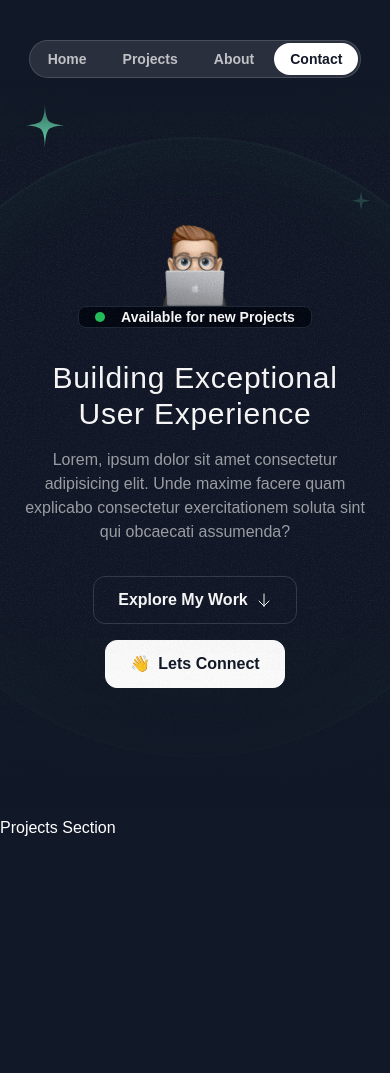
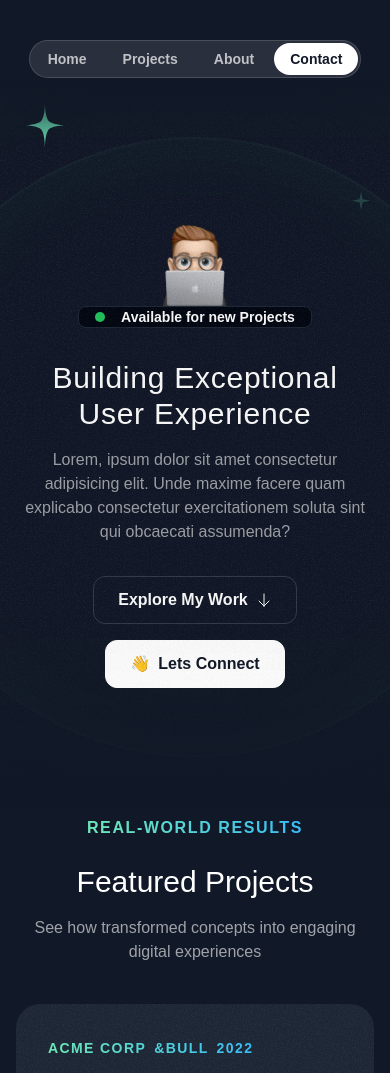
Before and after one commit to msifatsadiq/sifat-s-portfolio, a Next.js app: page / in a window 390 px wide. Shown: the top 1073 px of the page. Built offline with nearby package versions, Linux system fonts and the light colour scheme; a web font is replaced by a local one.

Commit message:
adding featured prject section

```diff
--- a/src/app/globals.css
+++ b/src/app/globals.css
@@ -12,3 +12,9 @@
     @apply absolute inset-0  border-2 top-1/2 left-1/2 -translate-x-1/2  -translate-y-1/2 rounded-full border-emerald-300/5 shadow-[0_0_80px_inset] shadow-emerald-300/5;
   }
 }
+
+@layer utilities {
+  .container {
+    @apply lg:max-w-5xl;
+  }
+}
--- a/src/sections/Projects.tsx
+++ b/src/sections/Projects.tsx
@@ -1,6 +1,10 @@
+import ArrowUpRightIcon from "@/assets/icons/arrow-up-right.svg";
+import CheckCircleItem from "@/assets/icons/check-circle.svg";
+import aiStartupLandingPage from "@/assets/images/ai-startup-landing-page.png";
 import darkSaasLandingPage from "@/assets/images/dark-saas-landing-page.png";
+import GrainImage from "@/assets/images/grain.jpg";
 import lightSaasLandingPage from "@/assets/images/light-saas-landing-page.png";
-import aiStartupLandingPage from "@/assets/images/ai-startup-landing-page.png";
+import Image from "next/image";
 
 const portfolioProjects = [
   {
@@ -42,5 +46,82 @@
 ];
 
 export const ProjectsSection = () => {
-  return <div>Projects Section</div>;
+  return (
+    <section className="pb-16 lg:py-24">
+      <div className="container">
+        <div className="flex justify-center">
+          <p
+            className="uppercase font-semibold tracking-widest bg-gradient-to-r
+           from-emerald-300 to-sky-400 text-center bg-clip-text text-transparent"
+          >
+            Real-World Results
+          </p>
+        </div>
+        <h2 className="font-serif text-3xl md:text-5xl text-center mt-6">
+          Featured Projects
+        </h2>
+        <p className="text-center md:text-lg lg:text-xl  text-white/60 mt-4 max-w-md mx-auto">
+          See how transformed concepts into engaging digital experiences
+        </p>
+      </div>
+      <div className="flex flex-col md:mt-20 mt-10 gap-20 px-4 ">
+        {portfolioProjects.map((project) => (
+          <div
+            className="bg-gray-800 rounded-3xl  p-8 relative overflow-hidden z-0
+            after:z-10 after:content-[''] after:absolute after:inset-0 after:outline-2
+            after:outline after:outline-offset-2 after:rounded-3xl after:outline-white/20
+            px-8 pt-8 md:pt-12 md:px-10 after:pointer-events-none lg:pt-16 lg:px-20"
+            key={project.title}
+          >
+            <div
+              className="absolute inset-0 -z-10 opacity-5  "
+              style={{
+                backgroundImage: `url(${GrainImage.src})`,
+              }}
+            ></div>
+            <div className="lg:grid lg:grid-cols-2 gap-16">
+              <div className="lg:pb-16">
+                <div
+                  className=" bg-gradient-to-r from-emerald-300 to-sky-400 inline-flex font-bold gap-2 uppercase
+                tracking-widest text-sm text-transparent bg-clip-text "
+                >
+                  <span>{project.company}</span>
+                  <span>&bull</span>
+                  <span>{project.year}</span>
+                </div>
+                <h3 className="font-serif text-2xl mt-2 md:mt-5 md:text-4xl">
+                  {project.title}
+                </h3>
+                <hr className="border-t-2 border-white/5 mt-4 md:mt-5" />
+                <ul className="flex flex-col gap-4 mt-4 md:mt-5">
+                  {project.results.map((result) => (
+                    <li
+                      className="flex gap-2 text-sm md:text-base text-white/50"
+                      key={result.title}
+                    >
+                      <CheckCircleItem className="size-5 md:size-6" />
+                      <span>{result.title}</span>
+                    </li>
+                  ))}
+                </ul>
+                <a href={project.link}>
+                  <button className="bg-white text-gray-950 h-12 w-full md:w-auto rounded-xl font-semibold inline-flex items-center justify-center gap-2 px-6 mt-8">
+                    <span>Visit Live Site</span>
+                    <ArrowUpRightIcon className="size-4" />
+                  </button>
+                </a>
+              </div>
+              <div>
+                <Image
+                  src={project.image}
+                  alt={project.title}
+                  className="mt-8 -mb-8 -md:mb-0 lg:mt-0 lg:absolute lg:h-full lg:w-auto lg:max-w-none"
+                />
+              </div>
+            </div>
+          </div>
+        ))}
+      </div>
+    </section>
+  );
 };
```
